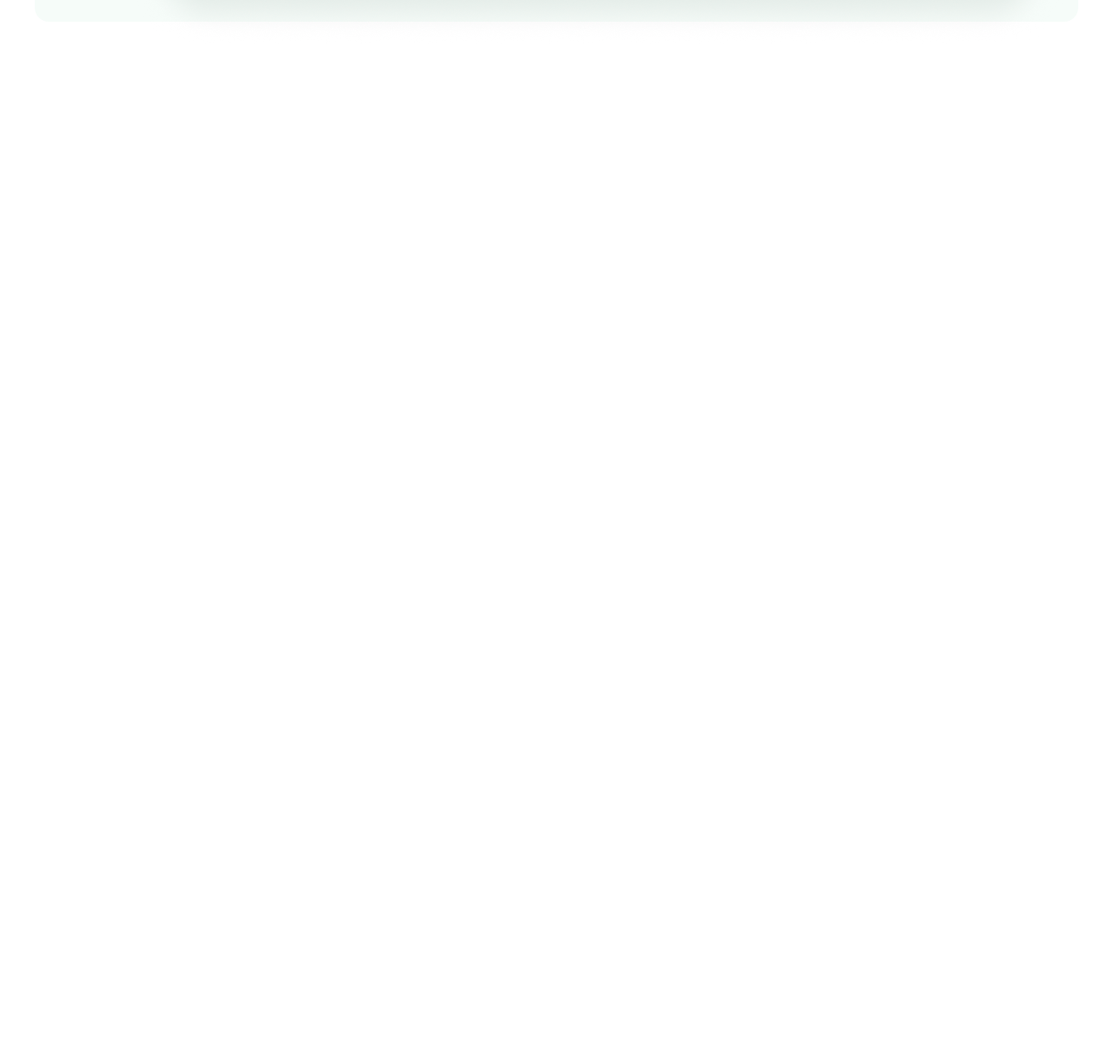
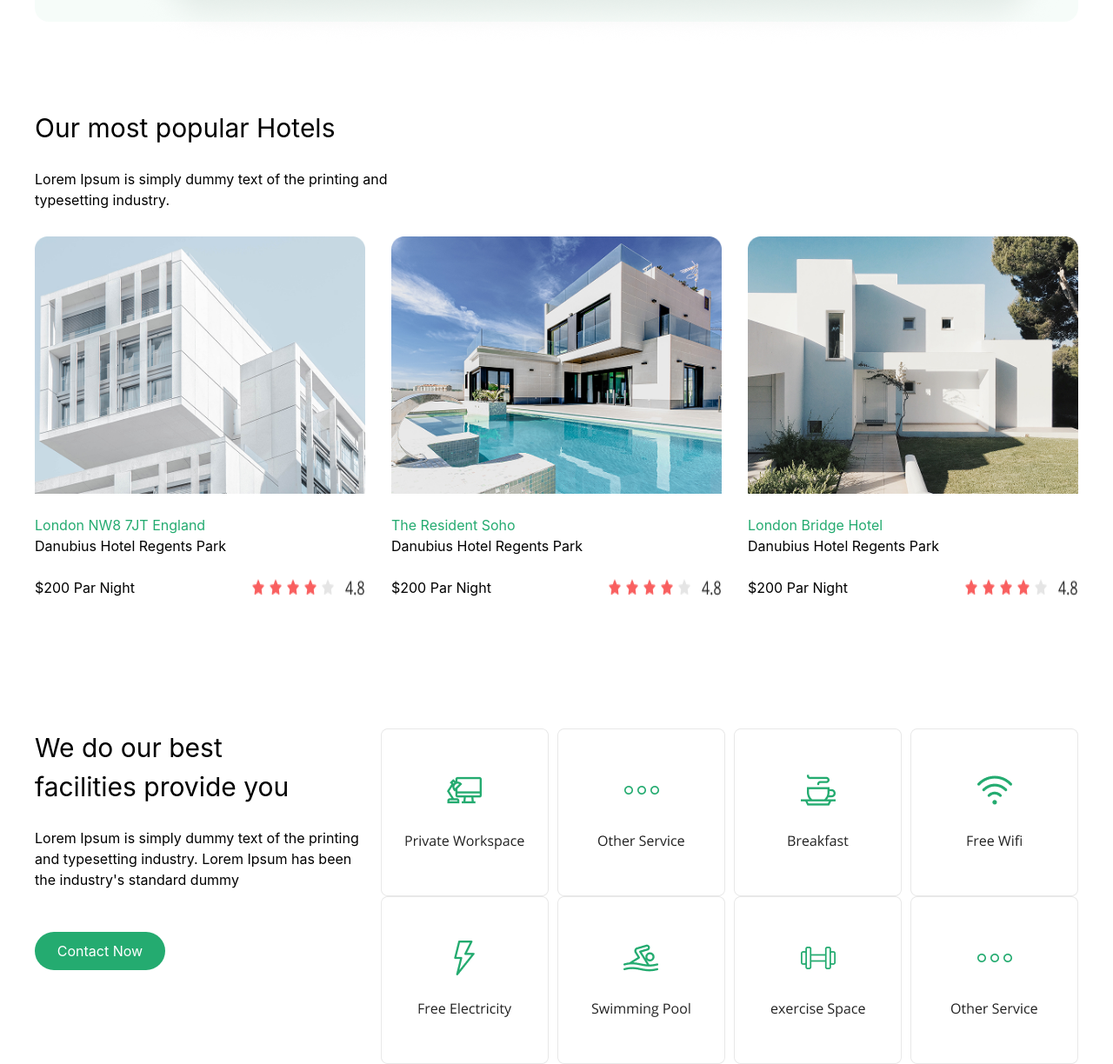
Before and after one commit to nozimnegmatov0010/branch2, a website: page index.html in a window 1280 px wide. Shown: the part 775-1999 px from the top of the page at 87% size. Before the commit the page ends 826 px from the top, so only its background shows below. Drawn offline with nearby package versions, Linux system fonts and the light colour scheme; files that its build step writes are made by us from their sources.

Commit message:
section 2 and 3

```diff
--- a/index.html
+++ b/index.html
@@ -30,5 +30,69 @@
         <img src="./src/images/image (21).png" alt="">
     </section>
     <img class="absolute top-[650px] left-[150px]" src="./src/images/search button.png" alt="">
+    <h1 class="text-[30px] mt-[100px]">Our most popular Hotels</h1>
+    <br>
+    <p>Lorem Ipsum is simply dummy text of the printing and <br> typesetting industry.</p>
+    <section class="flex justify-between gap-[30px] items-center mt-[30px] ">
+       <div >
+        <img src="./src/images/image (22).png" alt="">
+        <br>
+        <p class="text-[#24AB70]">London NW8 7JT England</p>
+        <h1>Danubius Hotel Regents Park</h1>
+        <br>
+        <div class="flex justify-between">
+            <p>$200 Par Night</p>
+           <img src="./src/images/Group 10 (1).png" alt="">
+        </div>
+       </div>
+       <div >
+        <img src="./src/images/image (23).png" alt="">
+        <br>
+        <p class="text-[#24AB70]">The Resident Soho</p>
+        <h1>Danubius Hotel Regents Park</h1>
+        <br>
+        <div class="flex justify-between">
+            <p>$200 Par Night</p>
+           <img src="./src/images/Group 10 (1).png" alt="">
+        </div>
+       </div>
+       <div >
+        <img src="./src/images/image (24).png" alt="">
+        <br>
+        <p class="text-[#24AB70]">London Bridge Hotel</p>
+        <h1>Danubius Hotel Regents Park</h1>
+        <br>
+        <div class="flex justify-between">
+            <p>$200 Par Night</p>
+           <img src="./src/images/Group 10 (1).png" alt="">
+        </div>
+       </div>
+    </section>
+    <section class="mt-[150px] flex justify-between">
+        <div>
+            <h1 class="text-[30px]">We do our best <br> facilities provide you </h1>
+            <br>
+            <p>Lorem Ipsum is simply dummy text of the printing <br> and typesetting industry. Lorem Ipsum has been <br> the industry's standard dummy </p>
+            <br>
+            <br>
+                    <button class="p-[10px] w-[150px] text-[white] bg-[#24AB70] rounded-3xl">Contact Now</button>
+
+        </div>
+        <div>
+            <div class="flex gap-[10px]">
+                <img src="./src/images/Private Workspace cart.png" alt="">
+                <img src="./src/images/Other Service cart.png" alt="">
+
+                <img src="./src/images/Breakfast cart.png" alt="">
+                <img src="./src/images/Free Wifi cart.png" alt="">
+            </div>
+            <div class="flex gap-[10px]">
+                <img src="./src/images/Free Electricity cart.png" alt="">
+                <img src="./src/images/Swimming Pool cart.png" alt="">
+                <img src="./src/images/exercise Space cart.png" alt="">
+                <img src="./src/images/Other Service cart.png" alt="">
+            </div>
+        </div>
+    </section>
 </body>
 </html>
```
Also changed, not shown: src/images/Breakfast cart.png (added), src/images/Free Electricity cart.png (added), src/images/Free Wifi cart.png (added), src/images/Group 10 (1).png (added), src/images/Other Service cart.png (added), src/images/Parking Area cart.png (added), src/images/Private Workspace cart.png (added), src/images/Swimming Pool cart.png (added), src/images/exercise Space cart.png (added), src/images/image (22).png (added), src/images/image (23).png (added), src/images/image (24).png (added).
